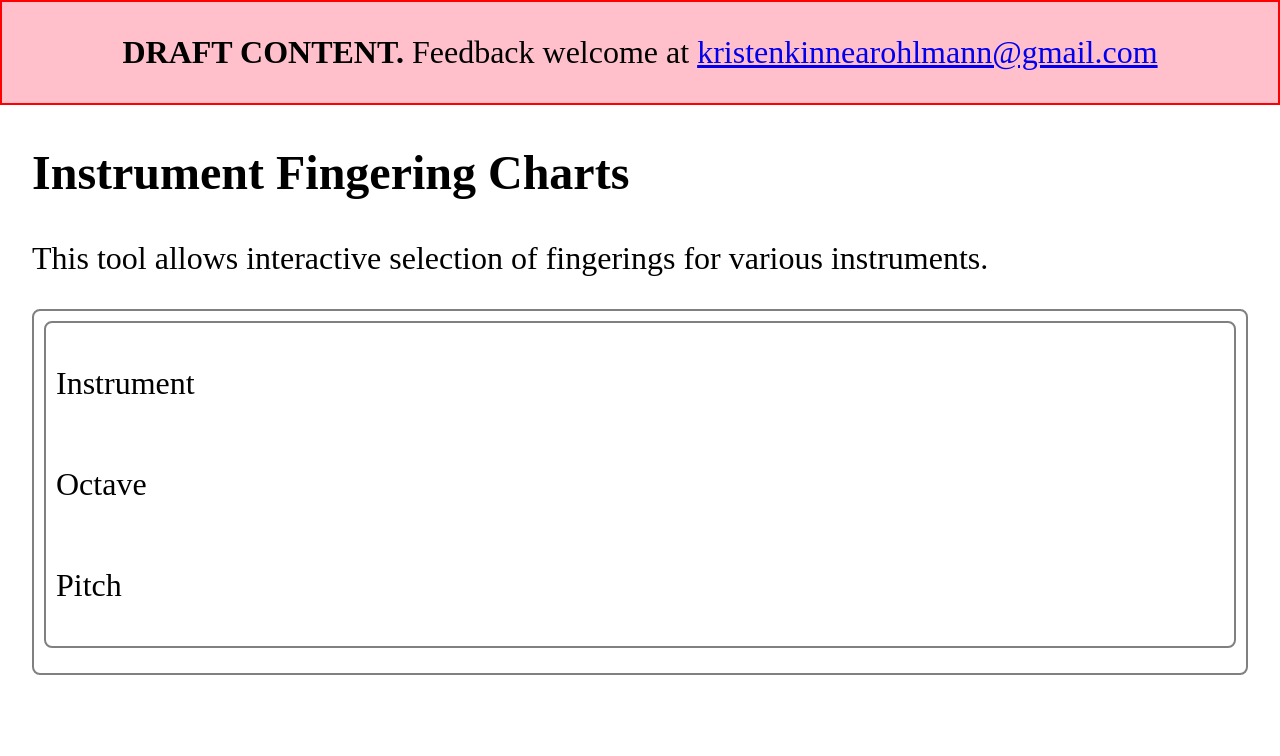
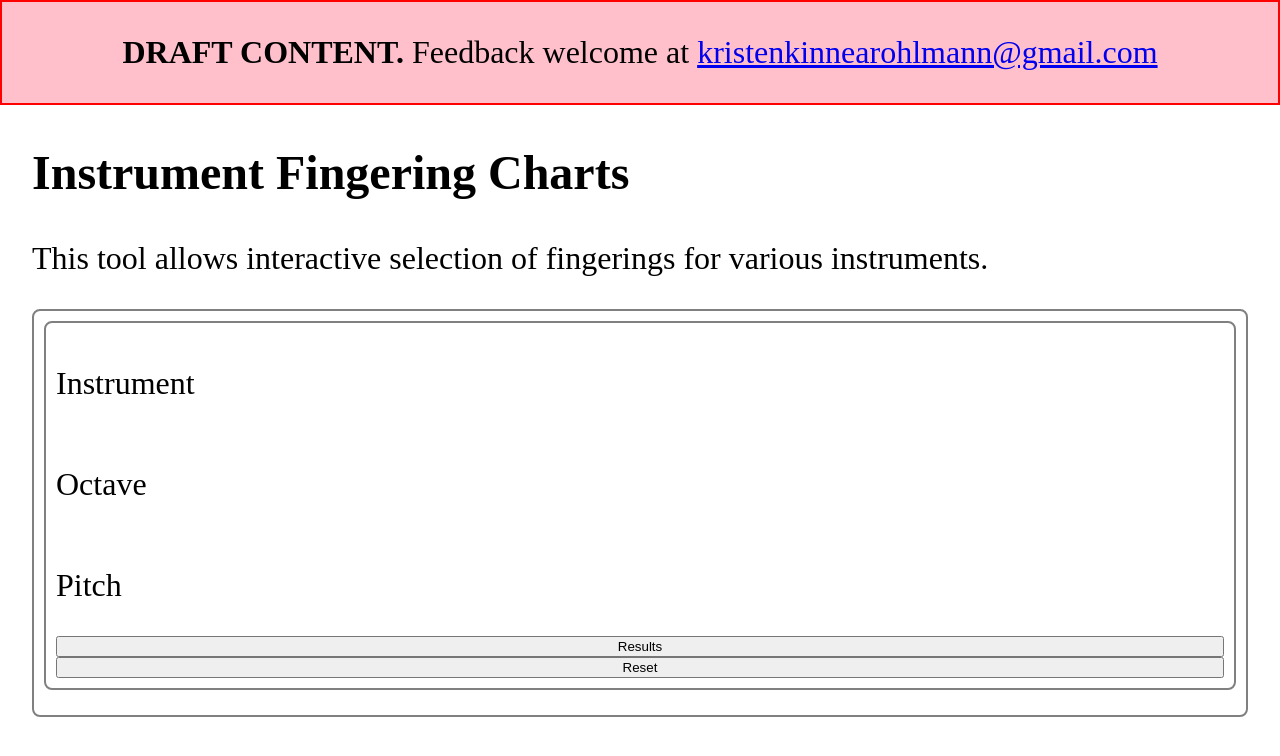
Before and after one commit to kristenkinnearohlmann/instrument-fingering-charts, a SvelteKit app: page / in a window 1280 px wide. Shown: the top 756 px of the page. Built offline with nearby package versions, Linux system fonts and the light colour scheme.

Commit message:
Add placeholder buttons

```diff
--- a/src/components/SelectionForm.svelte
+++ b/src/components/SelectionForm.svelte
@@ -6,6 +6,8 @@
 			<p>Instrument</p>
 			<p>Octave</p>
 			<p>Pitch</p>
+			<button>Results</button>
+			<button>Reset</button>
 		</form>
 	</div>
 </main>
```
